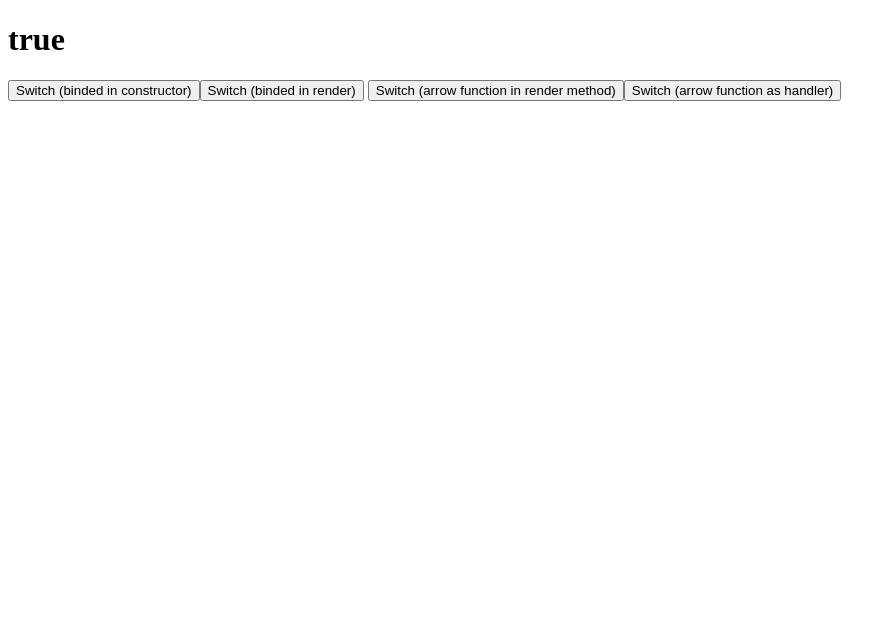
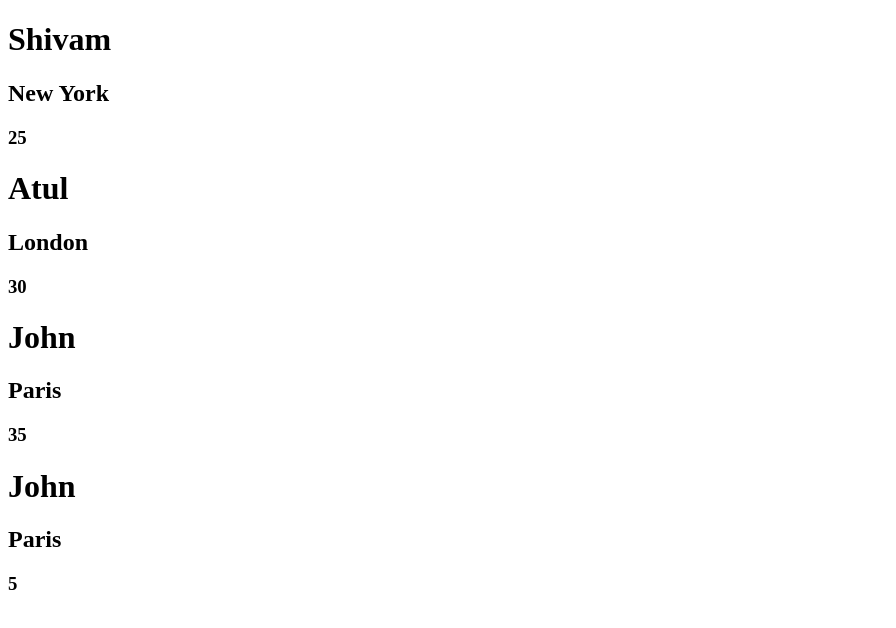
Before and after one commit to shivam-7Dev/reactBasics-ClassBased, a React (Vite) app: page / in a window 1280 px wide. Shown: the top 628 px of the page, without its empty margins (0-896 px from the left). Built offline with nearby package versions, Linux system fonts and the light colour scheme.

Commit message:
added the List component

```diff
--- a/src/App.jsx
+++ b/src/App.jsx
@@ -7,6 +7,7 @@ import Counter from "./class-components/Counter";
 import FuctionClick from "./functional-componets/FuctionClick";
 import ClassClick from "./class-components/ClassClick";
 import EventBind from "./class-components/EventBind";
+import List from "./class-components/List";
 
 function App() {
   //note=> props are immutable that is you can not change the value of props
@@ -21,7 +22,8 @@ function App() {
       {/* <Counter /> */}
       {/* <FuctionClick /> */}
       {/* <ClassClick /> */}
-      <EventBind />
+      {/* <EventBind /> */}
+      <List />
     </>
   );
 }
@@ -38,7 +40,6 @@ export default App;
  * such as when it is mounted, updated, or unmounted.
  *
  * To create a functional component in React, you can define a JavaScript function that returns JSX (JavaScript XML) code.
- * Functional components are simpler and easier to write, as they don't have their own state or lifecycle methods.
  *
  * To create a class component in React, you can define a JavaScript class that extends the React.Component class.
  *  Class components have their own state
@@ -47,3 +48,23 @@ export default App;
  * Both functional and class components can receive props (properties) as input,
  * which allow them to customize their behavior and appearance based on the data passed to them.
  */
+
+/**
+ * Most Important points to cover
+
+  1. Lists
+  2. Form Handling
+  3.Life cycle methods
+  4.Fragments
+  5.Pure component
+  6.memo
+  7.refs
+  8.Forwrdings refs
+  9.Portals
+  10.Error Boundaries
+  11. Higher Order Componets
+  12.Render Props
+  13. Context
+  14.Http
+
+ */
--- /dev/null
+++ b/src/class-components/List.jsx
@@ -0,0 +1,48 @@
+import React, { Component } from "react";
+
+// Displaying a list of item
+// I.e we want to repeat some piece of HTML for a list of item
+// What map method does is, go over each element in the array and apply the transformation funtion
+// Here the transformation function will be returning jsx for every Element
+
+const Person = function (props) {
+  //note=> key props are not accessible in child components
+  //   const key = props.key;
+  //Warning: Person: `key` is not a prop. Trying to access it will result in `undefined` being returned.
+  const { name, age, city } = props.user;
+  return (
+    <div>
+      <h1>{name}</h1>
+      <h2>{city}</h2>
+      <h3>{age}</h3>
+    </div>
+  );
+};
+
+export default class List extends Component {
+  render() {
+    const users = [
+      { name: "Shivam", age: 25, city: "New York" },
+      { name: "Atul", age: 30, city: "London" },
+      { name: "John", age: 35, city: "Paris" },
+      { name: "John", age: 5, city: "Paris" },
+    ];
+
+    //exorting the return logic
+    // const nameList = users.map((user) => (
+    //   <div>
+    //     <h1>{user.name}</h1>
+    //     <h2>{user.city}</h2>
+    //     <h3>{user.age}</h3>
+    //   </div>
+    // ));
+
+    const nameList = users.map((user) => (
+      <Person key={user.name + user.age} user={user} />
+    ));
+    return <div>{nameList}</div>;
+  }
+}
+
+//Index as key should be used when the list is static i.e list will not change over time
+//and when list will never be reordered or filtered
```
Also changed, not shown: src/class-components/Form.jsx (added, +7 -0 lines).
